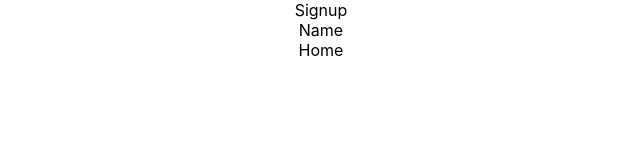
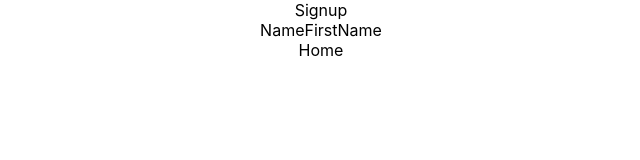
Before and after one commit to JayasuryaGorle/Pluse.BRN, a React (Create React App) app: page / in a window 1280 px wide. Shown: the top 160 px of the page, without its empty margins (319-959 px from the left). Built offline with nearby package versions, Linux system fonts and the light colour scheme.

Commit message:
Adding label

```diff
--- a/src/components/Login.js
+++ b/src/components/Login.js
@@ -6,6 +6,7 @@ function Login() {
       <form>
         <div>
           <label>Name</label>
+          <label>FirstName</label>
         </div>
       </form>
     </div>
```
